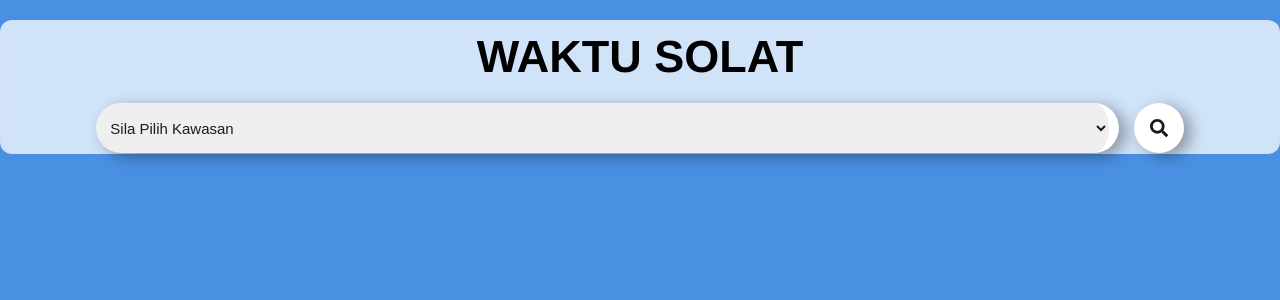
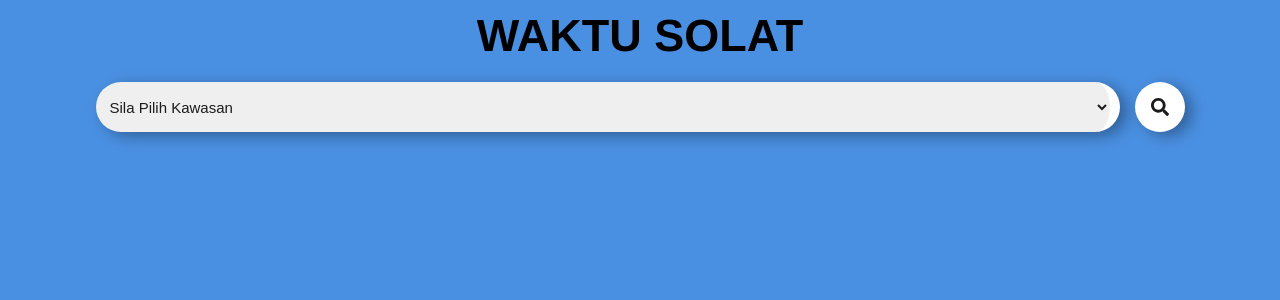
Before and after one commit to utopia-22/prayertimes_reactjs, a React (Create React App) app: page / in a window 1280 px wide. Shown: the top 300 px of the page. Built offline with nearby package versions, Linux system fonts and the light colour scheme.

Commit message:
Update Home.js

```diff
--- a/src/resources/Home.js
+++ b/src/resources/Home.js
@@ -156,7 +156,7 @@ const Home = () => {
 		<>
 			<div>
 				<form>
-					<div className='container'>
+					<div className='container-fluid'>
 						<h1 className="title">Waktu Solat</h1>
 						<div className='city'>
 							<select value={kodtempat} onChange={handleLocationChange}>
```
